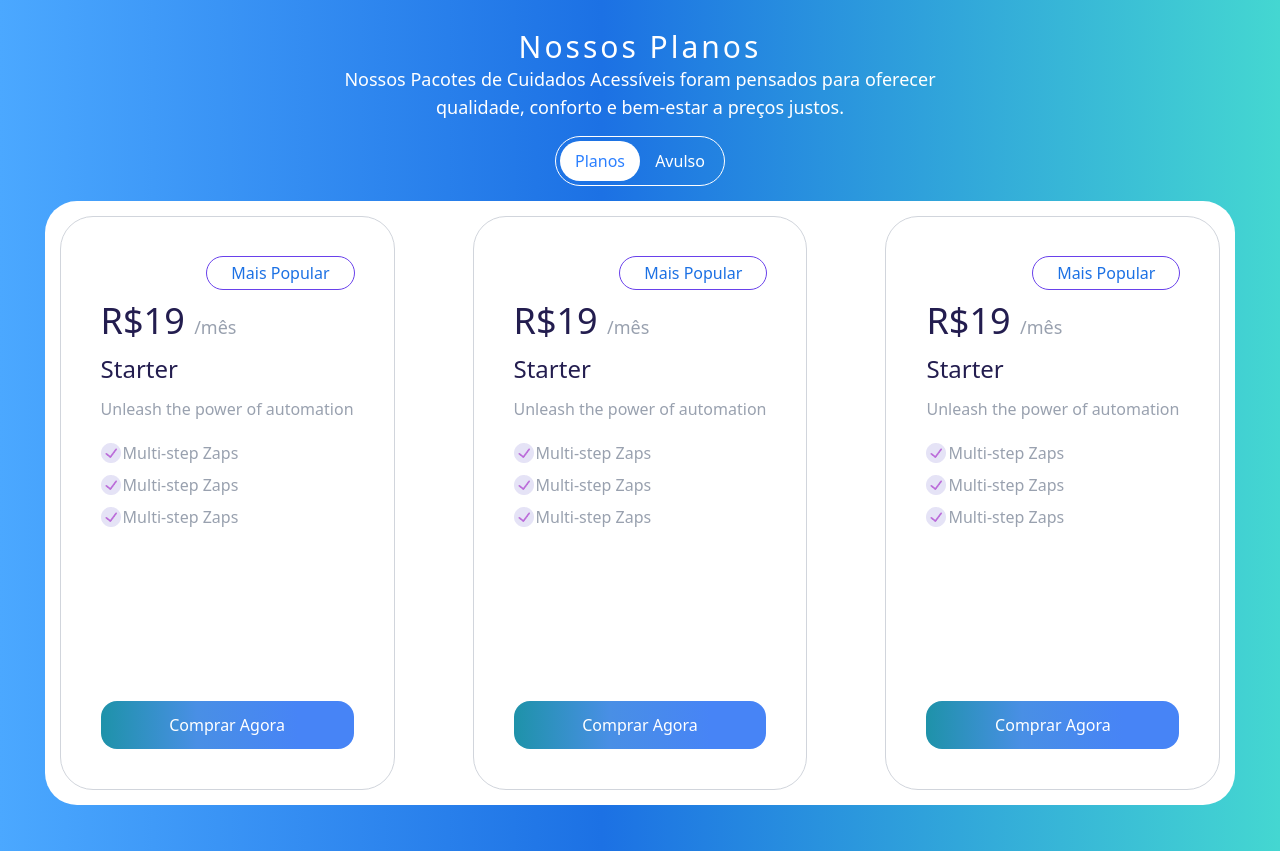
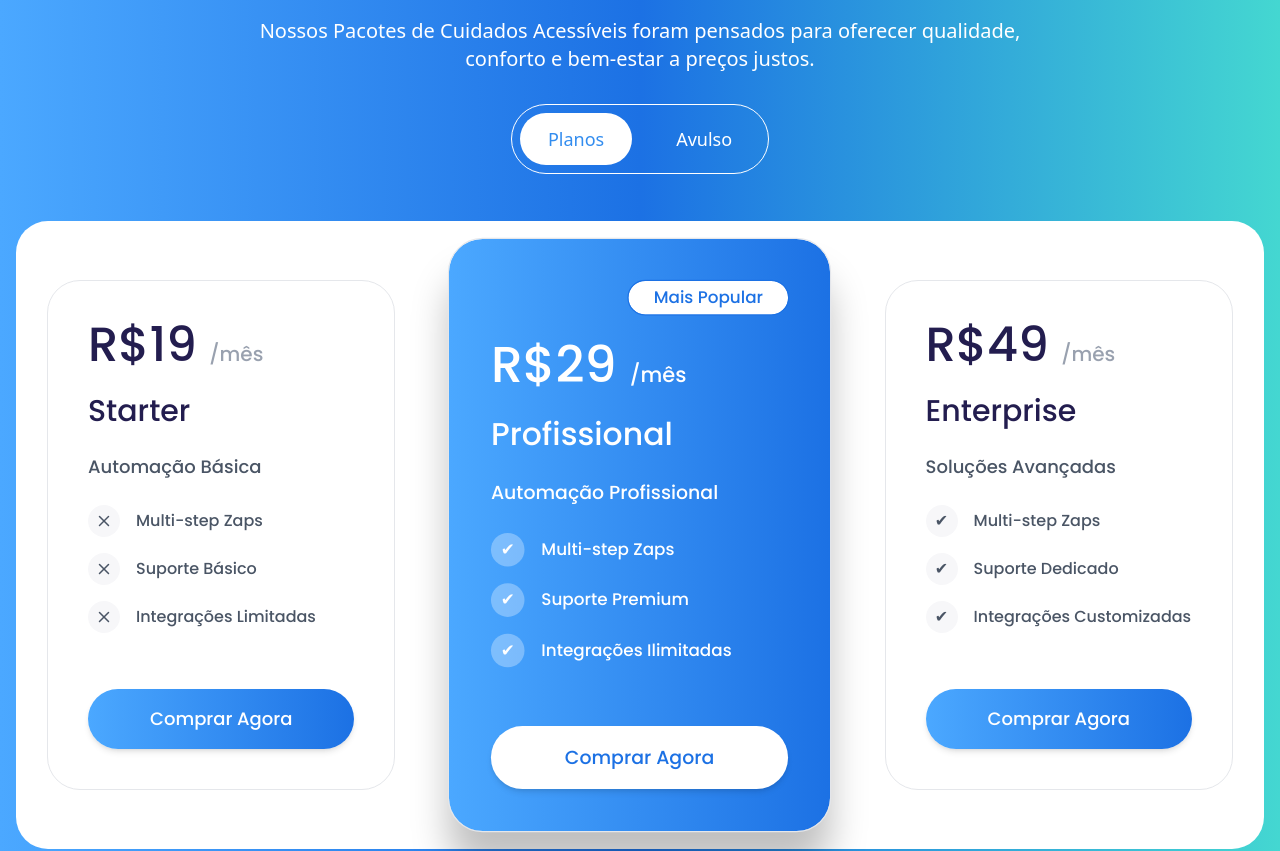
Before and after one commit to BrailleWay/frontend-nextjs-brailleway, a Next.js app: page /homepage in a window 1280 px wide. Shown: the part 4420-5271 px from the top of the page. Built offline with nearby package versions, Linux system fonts and the light colour scheme.

Commit message:
Section 7 ajustada e responsiva

```diff
--- a/app/ui/home/Section7.js
+++ b/app/ui/home/Section7.js
@@ -1,27 +1,32 @@
 "use client";
 
-import Image from "next/image";
-import { useState, React } from "react";
+import { X } from "lucide-react";
 import { motion, AnimatePresence } from "framer-motion";
+import { useState } from "react";
 
 export default function Section7() {
   const [ativo, setAtivo] = useState("planos");
+
   return (
-    <div className="bg-[linear-gradient(to_right,_#4BA8FF_0%,_#1C71E4_47%,_#44D7D1_100%)]">
-      <div className="text-white container lg:max-w-8xl mx-auto flex flex-col">
-        <h2 className='tracking-widest mt-3 font-["Poppins-medium"] text-center text-3xl'>
+    <div className="bg-[linear-gradient(to_right,_#4BA8FF,_#1C71E4,_#44D7D1)] w-full">
+      <div className="text-white max-w-7xl mx-auto px-4 flex flex-col">
+
+        {/* TÍTULOS */}
+        <h2 className='tracking-widest mt-10 font-["Poppins-SemiBold"] text-center text-4xl'>
           Nossos Planos
         </h2>
-        <h3 className=' text-center font-["Inter-medium"] text-base lg:text-lg lg:w-1/2 mx-3 lg:mx-auto'>
+        <h3 className='text-center font-["Poppins-Regular"] text-lg lg:text-xl lg:w-2/3 mx-3 lg:mx-auto mt-4'>
           Nossos Pacotes de Cuidados Acessíveis foram pensados para oferecer
           qualidade, conforto e bem-estar a preços justos.
         </h3>
-        <div className='mt-4 flex flex-row items-center font-["Poppins-semibold"] rounded-full w-fit mx-auto outline-white outline p-1'>
+
+        {/* BOTÕES DE SELEÇÃO */}
+        <div className='mt-8 flex flex-row items-center font-["Poppins-SemiBold"] rounded-full w-fit mx-auto outline outline-white p-2 gap-4'>
           <button
             onClick={() => setAtivo("planos")}
-            className={`cursor-pointer rounded-full p-2 text-center text-md w-20 mx-auto ${
+            className={`cursor-pointer rounded-full px-7 py-3 text-lg ${
               ativo === "planos"
-                ? "text-blue-500 bg-white"
+                ? "text-[#338DEF] bg-white"
                 : "text-white bg-transparent"
             }`}
           >
@@ -29,20 +34,18 @@ export default function Section7() {
           </button>
           <button
             onClick={() => setAtivo("avulso")}
-            className={`cursor-pointer rounded-full p-2 text-center text-md w-20 mx-auto ${
+            className={`cursor-pointer rounded-full px-7 py-3 text-lg ${
               ativo === "avulso"
-                ? "text-blue-500 bg-white"
+                ? "text-[#338DEF] bg-white"
                 : "text-white bg-transparent"
             }`}
           >
             Avulso
           </button>
         </div>
-        <div
-          id="planos"
-          className='mx-2.5 lg:justify-center sm:justify-center sm:mx-auto mt-4 gap-20 p-4 mb-10 md:mx-auto bg-white lg:mx-auto rounded-4xl  font-["Poppins-medium"]'
-        >
-          <div className="">
+
+        {/* CONTEÚDO DOS CARDS */}
+        <div className="w-full mt-12 gap-20 p-8 mb-14 bg-white rounded-4xl font-['Poppins-Medium']">
           <AnimatePresence mode="wait">
             {ativo === "planos" ? (
               <motion.div
@@ -52,180 +55,91 @@ export default function Section7() {
                 exit={{ opacity: 0, y: -20 }}
                 transition={{ duration: 0.4 }}
               >
+                <div className="flex flex-col lg:flex-row items-center justify-center gap-16">
+
+                  {/* CARD 1 */}
                   <div
-                    className={` flex flex-col lg:flex-row items-center justify-center gap-10 lg:gap-20`}
+                    className="outline outline-gray-200 w-[340px] lg:w-[400px] space-y-6 p-10 rounded-4xl flex flex-col"
                   >
+                    <h2 className='text-5xl font-["Poppins-Bold"] text-[#231D4F]'>
+                      R$19 <span className="text-gray-400 text-xl">/mês</span>
+                    </h2>
+                    <h3 className="text-[#231D4F] text-3xl">Starter</h3>
+                    <p className="text-gray-600 text-lg">Automação Básica</p>
+                    <div className="space-y-4">
+                      {["Multi-step Zaps", "Suporte Básico", "Integrações Limitadas"].map(
+                        (item, idx) => (
+                          <div key={idx} className="flex items-center gap-4 text-gray-600">
+                            <div className="bg-gray-100/70 rounded-full w-8 h-8 flex items-center justify-center">
+                              <X size={18} />
+                            </div>
+                            <p>{item}</p>
+                          </div>
+                        )
+                      )}
+                    </div>
+                    <button className="mt-8 py-4 rounded-full bg-[linear-gradient(to_right,_#4BA8FF,_#1C71E4)] text-white text-lg w-full cursor-pointer hover:scale-105 transition-transform shadow-md hover:shadow-xl">
+                      Comprar Agora
+                    </button>
+                  </div>
+
+                  {/* CARD DO MEIO */}
                   <div
-                      id="plano1"
-                      className="outline-gray-300 outline hover:outline-transparent lg:max-w-md space-y-3 p-10 w-full flex flex-col  hover:shadow-3xl hover:-translate-y-10 ease-in-out transistion hover:scale-105 duration-300 group hover:bg-gradient-to-r hover:from-[#6941EB] hover:via-[#6941EB] hover:to-[#4BA8FF] rounded-4xl bg-white"
+                    className="outline outline-gray-200 w-[360px] lg:w-[420px] space-y-6 p-10 rounded-4xl flex flex-col bg-[linear-gradient(to_right,_#4BA8FF,_#1C71E4)] shadow-3xl scale-105"
                   >
-                      <div className=" text-[#1C71E4] flex justify-end">
-                        <p className="bg-white rounded-4xl px-6 py-1 outline outline-[#6941EB] group-hover:outline-none transition duration-300 ease-in-out ">
+                    <div className="flex justify-end">
+                      <p className="bg-white text-[#1C71E4] rounded-4xl px-6 py-1 outline outline-[#1C71E4]">
                         Mais Popular
                       </p>
                     </div>
-                      <h2 className='group-hover:text-white text-4xl font-["Poppins-bold"] text-[#231D4F]'>
-                        R$19{" "}
-                        <span className="text-gray-400 text-lg group-hover:text-white">
-                          /mês
-                        </span>
+                    <h2 className='text-white text-5xl font-["Poppins-Bold"]'>
+                      R$29 <span className="text-xl">/mês</span>
                     </h2>
-                      <h3 className="group-hover:text-white text-[#231D4F] text-2xl">
-                        Starter
-                      </h3>
-                      <p className="group-hover:text-white text-gray-400 text-base">
-                        Unleash the power of automation
-                      </p>
-                      <div className="space-y-2 mt-2">
-                        <div className="group-hover:text-white flex flex-row gap-0.5 text-gray-400 items-center">
-                          <Image
-                            alt=""
-                            src="/home/Shape.png"
-                            width={20}
-                            height={20}
-                            className="size-5"
-                          />
-                          <p>Multi-step Zaps</p>
+                    <h3 className="text-white text-3xl">Profissional</h3>
+                    <p className="text-white text-lg">Automação Profissional</p>
+                    <div className="space-y-4">
+                      {["Multi-step Zaps", "Suporte Premium", "Integrações Ilimitadas"].map(
+                        (item, idx) => (
+                          <div key={idx} className="flex items-center gap-4 text-white">
+                            <div className="bg-white/30 rounded-full w-8 h-8 flex items-center justify-center">
+                              ✔
                             </div>
-                        <div className="group-hover:text-white  flex flex-row gap-0.5 text-gray-400 items-center">
-                          <Image
-                            alt=""
-                            src="/home/Shape.png"
-                            width={20}
-                            height={20}
-                            className="size-5"
-                          />
-                          <p>Multi-step Zaps</p>
+                            <p>{item}</p>
                           </div>
-                        <div className="group-hover:text-white flex flex-row gap-0.5 text-gray-400 items-center">
-                          <Image
-                            alt=""
-                            src="/home/Shape.png"
-                            width={20}
-                            height={20}
-                            className="size-5"
-                          />
-                          <p>Multi-step Zaps</p>
+                        )
+                      )}
                     </div>
-                      </div>
-                      <button className="cursor-pointer mt-40 py-3 rounded-2xl bg-[linear-gradient(to_right,_#1E92A9_0%,_#498FE5_38%,_#4784F6_78%)]">
+                    <button className="mt-8 py-4 rounded-full bg-white text-[#1C71E4] text-lg w-full cursor-pointer hover:scale-105 transition-transform shadow-md hover:shadow-xl">
                       Comprar Agora
                     </button>
                   </div>
+
+                  {/* CARD 3 */}
                   <div
-                      id="plano2"
-                      className="outline-gray-300 outline hover:outline-transparent w-full max-w-md space-y-3  p-10  flex flex-col hover:shadow-3xl hover:-translate-y-10 ease-in-out transition hover:scale-105 duration-300 group hover:bg-gradient-to-r hover:from-[#6941EB] hover:via-[#6941EB] hover:to-[#4BA8FF] rounded-4xl bg-white"
+                    className="outline outline-gray-200 w-[340px] lg:w-[400px] space-y-6 p-10 rounded-4xl flex flex-col"
                   >
-                      <div className=" text-[#1C71E4] flex justify-end">
-                        <p className="bg-white rounded-4xl px-6 py-1 outline outline-[#6941EB] group-hover:outline-none transition duration-300 ease-in-out ">
-                          Mais Popular
-                        </p>
+                    <h2 className='text-5xl font-["Poppins-Bold"] text-[#231D4F]'>
+                      R$49 <span className="text-gray-400 text-xl">/mês</span>
+                    </h2>
+                    <h3 className="text-[#231D4F] text-3xl">Enterprise</h3>
+                    <p className="text-gray-600 text-lg">Soluções Avançadas</p>
+                    <div className="space-y-4">
+                      {["Multi-step Zaps", "Suporte Dedicado", "Integrações Customizadas"].map(
+                        (item, idx) => (
+                          <div key={idx} className="flex items-center gap-4 text-gray-600">
+                            <div className="bg-gray-100/70 rounded-full w-8 h-8 flex items-center justify-center">
+                              ✔
                             </div>
-                      <h2 className='group-hover:text-white text-4xl font-["Poppins-bold"] text-[#231D4F]'>
-                        R$19{" "}
-                        <span className="text-gray-400 text-lg group-hover:text-white">
-                          /mês
-                        </span>
-                      </h2>
-                      <h3 className="group-hover:text-white text-[#231D4F] text-2xl">
-                        Starter
-                      </h3>
-                      <p className="group-hover:text-white text-gray-400 text-base">
-                        Unleash the power of automation
-                      </p>
-                      <div className="space-y-2 mt-2">
-                        <div className="group-hover:text-white flex flex-row gap-0.5 text-gray-400 items-center">
-                          <Image
-                            alt=""
-                            src="/home/Shape.png"
-                            width={20}
-                            height={20}
-                            className="size-5"
-                          />
-                          <p>Multi-step Zaps</p>
+                            <p>{item}</p>
                           </div>
-                        <div className="group-hover:text-white flex flex-row gap-0.5 text-gray-400 items-center">
-                          <Image
-                            alt=""
-                            src="/home/Shape.png"
-                            width={20}
-                            height={20}
-                            className="size-5"
-                          />
-                          <p>Multi-step Zaps</p>
+                        )
+                      )}
                     </div>
-                        <div className="group-hover:text-white flex flex-row gap-0.5 text-gray-400 items-center">
-                          <Image
-                            alt=""
-                            src="/home/Shape.png"
-                            width={20}
-                            height={20}
-                            className="size-5"
-                          />
-                          <p>Multi-step Zaps</p>
-                        </div>
-                      </div>
-                      <button className="cursor-pointer mt-40 py-3 rounded-2xl bg-[linear-gradient(to_right,_#1E92A9_0%,_#498FE5_38%,_#4784F6_78%)]">
+                    <button className="mt-8 py-4 rounded-full bg-[linear-gradient(to_right,_#4BA8FF,_#1C71E4)] text-white text-lg w-full cursor-pointer hover:scale-105 transition-transform shadow-md hover:shadow-xl">
                       Comprar Agora
                     </button>
                   </div>
-                    <div
-                      id="plano3"
-                      className="outline-gray-300 outline hover:outline-transparent w-full max-w-md space-y-3  p-10  flex flex-col hover:shadow-3xl hover:-translate-y-10 ease-in-out transition hover:scale-105 duration-300 group hover:bg-gradient-to-r hover:from-[#6941EB] hover:via-[#6941EB] hover:to-[#4BA8FF] rounded-4xl bg-white"
-                    >
-                      <div className=" text-[#1C71E4] flex justify-end">
-                        <p className="bg-white rounded-4xl px-6 py-1 outline outline-[#6941EB] group-hover:outline-none transition duration-300 ease-in-out ">
-                          Mais Popular
-                        </p>
-                      </div>
-                      <h2 className='group-hover:text-white text-4xl font-["Poppins-bold"] text-[#231D4F]'>
-                        R$19{" "}
-                        <span className="text-gray-400 text-lg group-hover:text-white">
-                          /mês
-                        </span>
-                      </h2>
-                      <h3 className="group-hover:text-white text-[#231D4F] text-2xl">
-                        Starter
-                      </h3>
-                      <p className="group-hover:text-white text-gray-400 text-base">
-                        Unleash the power of automation
-                      </p>
-                      <div className="space-y-2 mt-2">
-                        <div className="group-hover:text-white flex flex-row gap-0.5 text-gray-400 items-center">
-                          <Image
-                            alt=""
-                            src="/home/Shape.png"
-                            width={20}
-                            height={20}
-                            className="size-5"
-                          />
-                          <p>Multi-step Zaps</p>
-                        </div>
-                        <div className="group-hover:text-white flex flex-row gap-0.5 text-gray-400 items-center">
-                          <Image
-                            alt=""
-                            src="/home/Shape.png"
-                            width={20}
-                            height={20}
-                            className="size-5"
-                          />
-                          <p>Multi-step Zaps</p>
-                        </div>
-                        <div className="group-hover:text-white flex flex-row gap-0.5 text-gray-400 items-center">
-                          <Image
-                            alt=""
-                            src="/home/Shape.png"
-                            width={20}
-                            height={20}
-                            className="size-5"
-                          />
-                          <p>Multi-step Zaps</p>
-                        </div>
-                      </div>
-                      <button className="cursor-pointer mt-40 py-3 rounded-2xl bg-[linear-gradient(to_right,_#1E92A9_0%,_#498FE5_38%,_#4784F6_78%)]">
-                        Comprar Agora
-                      </button>
-                    </div>
+
                 </div>
               </motion.div>
             ) : (
@@ -236,69 +150,13 @@ export default function Section7() {
                 exit={{ opacity: 0, y: -20 }}
                 transition={{ duration: 0.4 }}
               >
-                  <div
-                    id="avulso"
-                    className="outline-gray-300 outline hover:outline-transparent w-full max-w-md space-y-3  p-10  flex flex-col hover:shadow-3xl hover:-translate-y-10 ease-in-out transition hover:scale-105 duration-300 group hover:bg-gradient-to-r hover:from-[#6941EB] hover:via-[#6941EB] hover:to-[#4BA8FF] rounded-4xl bg-white"
-                  >
-                    <div className=" text-[#1C71E4] flex justify-end">
-                      <p className="bg-white rounded-4xl px-6 py-1 outline outline-[#6941EB] group-hover:outline-none transition duration-300 ease-in-out ">
-                        Mais Popular
-                      </p>
-                    </div>
-                    <h2 className='group-hover:text-white text-4xl font-["Poppins-bold"] text-[#231D4F]'>
-                      R$19{" "}
-                      <span className="text-gray-400 text-lg group-hover:text-white">
-                        /mês
-                      </span>
-                    </h2>
-                    <h3 className="group-hover:text-white text-[#231D4F] text-2xl">
-                      Starter
-                    </h3>
-                    <p className="group-hover:text-white text-gray-400 text-base">
-                      Unleash the power of automation
-                    </p>
-                    <div className="space-y-2 mt-2">
-                      <div className="group-hover:text-white flex flex-row gap-0.5 text-gray-400 items-center">
-                        <Image
-                          alt=""
-                          src="/home/Shape.png"
-                          width={20}
-                          height={20}
-                          className="size-5"
-                        />
-                        <p>Multi-step Zaps</p>
-                      </div>
-                      <div className="group-hover:text-white flex flex-row gap-0.5 text-gray-400 items-center">
-                        <Image
-                          alt=""
-                          src="/home/Shape.png"
-                          width={20}
-                          height={20}
-                          className="size-5"
-                        />
-                        <p>Multi-step Zaps</p>
-                      </div>
-                      <div className="group-hover:text-white flex flex-row gap-0.5 text-gray-400 items-center">
-                        <Image
-                          alt=""
-                          src="/home/Shape.png"
-                          width={20}
-                          height={20}
-                          className="size-5"
-                        />
-                        <p>Multi-step Zaps</p>
-                      </div>
-                    </div>
-                    <button className="cursor-pointer mt-40 py-3 rounded-2xl bg-[linear-gradient(to_right,_#1E92A9_0%,_#498FE5_38%,_#4784F6_78%)]">
-                      Comprar Agora
-                    </button>
-                  </div>
+                {/* Conteúdo Avulso */}
+                <div className="text-black">Conteúdo Avulso</div>
               </motion.div>
             )}
           </AnimatePresence>
         </div>
       </div>
     </div>
-    </div>
   );
 }
```
Lines whose indentation alone changed are shown as unchanged.
